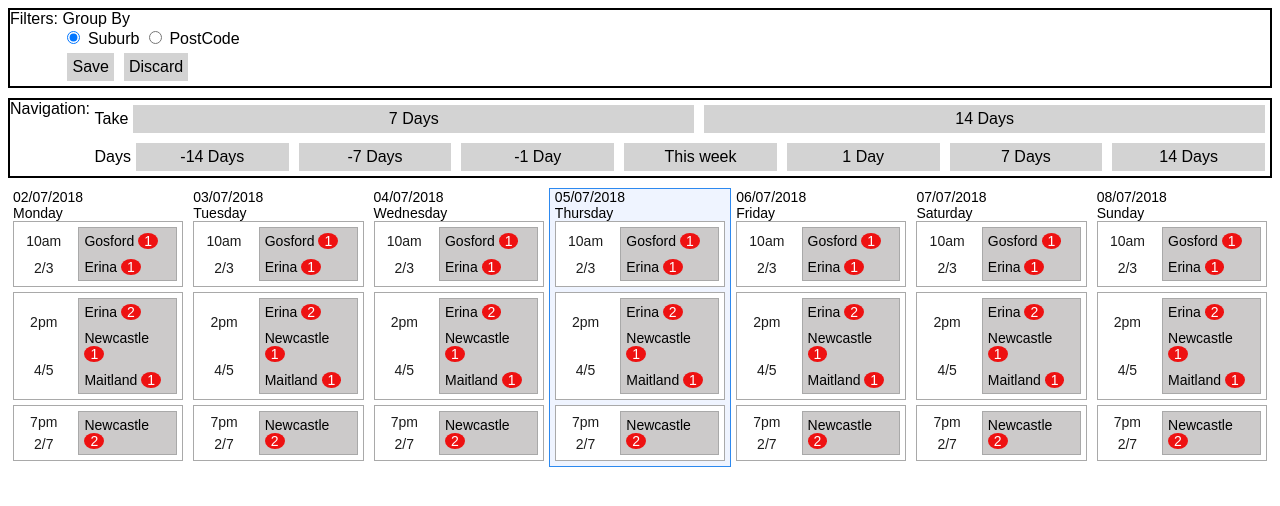
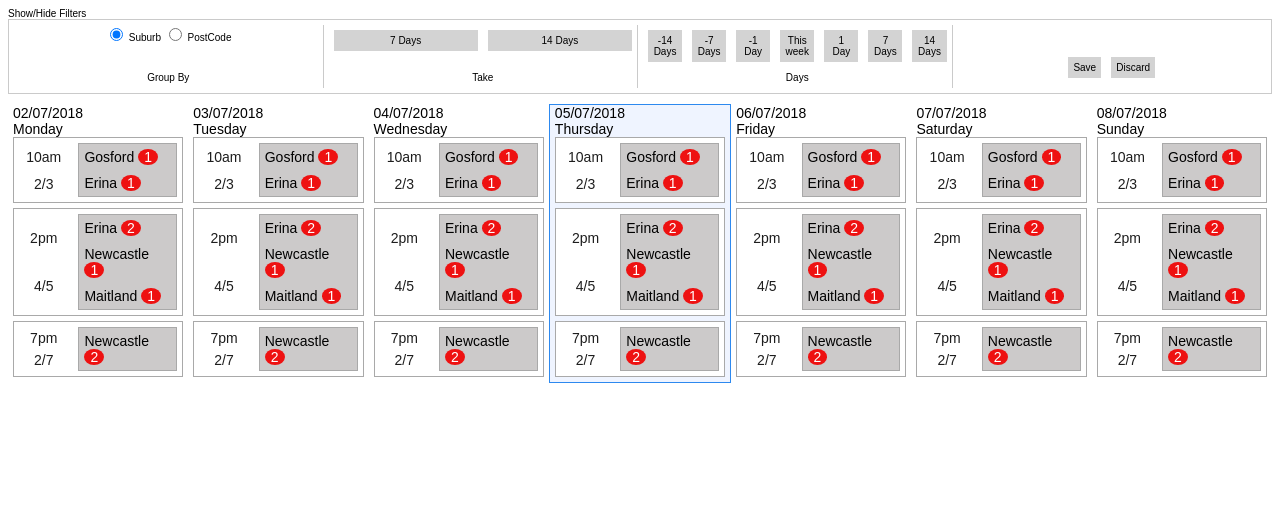
Before and after one commit to alexjwatts83/ng-dnd-test-app, an Angular app in the folder ng-dnd-test-app/: page / in a window 1280 px wide. Shown: the top 506 px of the page. Built offline with nearby package versions, Linux system fonts and the light colour scheme; what ng2-dnd would draw is missing.

Commit message:
styling for filter panel

```diff
--- a/ng-dnd-test-app/src/app/dnd-calendar/dnd-calendar.component.css
+++ b/ng-dnd-test-app/src/app/dnd-calendar/dnd-calendar.component.css
@@ -15,9 +15,14 @@
     margin-bottom: 5px;
     font-size: 14px;
 }
-.timeslot-close{
-    color: #1d1d1d;font-size: 20px;;font-weight: bold;
+
+.timeslot-close {
+    color: #1d1d1d;
+    font-size: 20px;
+    ;
+    font-weight: bold;
 }
+
 .dnd-day {
     /* border-left: 1px dashed #1d1d1d; */
     flex: 1;
@@ -276,17 +281,57 @@
     position: relative;
     cursor: pointer;
 }
-.no-appointments{
+
+.no-appointments {
     background-color: #00a300;
 }
 
-.all-booked{
+.all-booked {
     background-color: grey;
     border: 1px solid darkgray;
     color: white;
 }
 
-.is-today{
+.is-today {
     background-color: #eff4ff;
     border: 1px solid #2d89ef;
 }
+
+.filter-panel {
+    display: flex;
+    border: 1px solid #cacaca;
+    margin-bottom: 10px;
+    font-size: 10px;
+    padding: 5px;
+}
+
+.filter-panel-item {
+    flex: 1;
+    display: flex;
+    flex-direction: column;
+    align-items: stretch;
+}
+
+.filter-panel>.filter-panel-item {
+    border-right: 1px solid #cacaca;
+    margin-right: 5px;
+    /* background-color: #2d89ef; */
+}
+
+.filter-panel>.filter-panel-item:last-child {
+    border-right: 0px;
+    margin-right: 0px;
+}
+
+.filter-panel-item-content {
+    /* background-color: pink; */
+    flex: 1;
+    text-align: center;
+}
+
+.filter-panel-item-description {
+    /* background-color: lightsalmon; */
+    text-align: center;
+    padding: 5px 0px;
+    /* border-top: 1px solid black; */
+}
--- a/ng-dnd-test-app/src/app/dnd-calendar/dnd-calendar.component.html
+++ b/ng-dnd-test-app/src/app/dnd-calendar/dnd-calendar.component.html
@@ -1,18 +1,51 @@
-<div style="display: flex;border: 2px solid black;margin-bottom: 10px;">
-  <div>Filters:&nbsp;</div>
-  <div>
+<div (click)="showFilterPanel = !showFilterPanel" style="cursor: pointer;font-size: 10px;">Show/Hide Filters</div>
+<div *ngIf="showFilterPanel" class="filter-panel">
+  <div class="filter-panel-item">
+    <div class="filter-panel-item-content">
       <form name="form" (ngSubmit)="f.form.valid && onSubmit()" #f="ngForm" novalidate>
-      <div>Group By</div>
+
         <input type="radio" value="Suburb" (click)="filterBy = 'Suburb'" name="filterBy" [(ngModel)]="model.filterBy"> Suburb
         <input type="radio" value="PostCode" (click)="filterBy = 'PostCode'" name="filterBy" [(ngModel)]="model.filterBy"> PostCode
         <!-- <div>
               <pre>{{model | json}}</pre>
             </div> -->
       </form>
-    <div style="display: flex">
+    </div>
+    <div class="filter-panel-item-description">
+      Group By</div>
+  </div>
+
+  <div class="filter-panel-item">
+    <div class="filter-panel-item-content" style="display: flex;align-items: flex-start;justify-content: center;">
+      <div class="dnd-nav" style="flex: 1;" *ngFor="let takeDaysOption of takeDaysOptions;">
+        <div (click)="setTakeDays(takeDaysOption)">{{formatDays(takeDaysOption)}}</div>
+      </div>
+    </div>
+    <div class="filter-panel-item-description">
+      Take
+    </div>
+  </div>
+  <div class="filter-panel-item">
+    <div class="filter-panel-item-content" style="display: flex;align-items: flex-start;justify-content: center;">
+      <div class="dnd-nav" style="flex: 1;" *ngFor="let navigationDaysOption of navigationDaysOptions;">
+        <div (click)="navigateToDay(navigationDaysOption)">{{formatDays(navigationDaysOption)}}</div>
+      </div>
+    </div>
+    <div class="filter-panel-item-description">
+      Days
+    </div>
+  </div>
+  <div class="filter-panel-item">
+    <div class="filter-panel-item">
+      <div class="filter-panel-item-content">
+        &nbsp;
+      </div>
+      <div class="filter-panel-item-description" style="display: flex;align-items: flex-start;justify-content: center;">
         <div (click)="saveChanges()" class="mock-buttons">Save</div>
         <div (click)="discardChanges()" class="mock-buttons">Discard</div>
       </div>
+    </div>
+
   </div>
 </div>
 <div *ngIf="showUnscheduled" style="display: flex;border: 2px solid black;margin-bottom: 10px;min-height: 20px;">
@@ -35,26 +68,8 @@
     </div>
   </div>
 </div>
-<div style="display: flex;border: 2px solid black;margin-bottom: 10px;">
-  <div>Navigation:&nbsp;</div>
-  <div style="flex:1;">
-    <div style="display: flex;background-color: transparent;align-items: center;justify-content: center;">
-      <div>Take</div>
-      <div class="dnd-nav" style="flex: 1;" *ngFor="let takeDaysOption of takeDaysOptions;">
-        <div (click)="setTakeDays(takeDaysOption)">{{formatDays(takeDaysOption)}}</div>
-      </div>
-    </div>
-    <div style="display: flex;background-color: transparent;align-items: center;justify-content: center;">
-      <div>Days</div>
-      <div class="dnd-nav" style="flex: 1;" *ngFor="let navigationDaysOption of navigationDaysOptions;">
-        <div (click)="navigateToDay(navigationDaysOption)">{{formatDays(navigationDaysOption)}}</div>
-      </div>
-    </div>
-  </div>
-
-</div>
 <div class="dnd-container">
-  <div class="dnd-day" *ngFor="let day of days; let dayIndex = index"  [ngClass]="{'is-today': day.IsToday }">
+  <div class="dnd-day" *ngFor="let day of days; let dayIndex = index" [ngClass]="{'is-today': day.IsToday }">
     <div class="dnd-timeslot-details">
       <!-- <div class="flex-one">
         <div class="dnd-timeslot-details-detail">
@@ -86,8 +101,7 @@
       </div>
       <div style="display: flex;flex: 2;padding: 5px;">
         <div style="flex: 1;min-height: 20px;" dnd-droppable (onDropSuccess)="transferDataSuccess($event,dayIndex,timeslotIndex)"
-          class="dnd-timeslot-dropzone"
-          [ngClass]="{'no-appointments': timeslot.Customers.length == 0,'all-booked': timeslot.Customers.length >= timeslot.TimeSlotsTotal }">
+          class="dnd-timeslot-dropzone" [ngClass]="{'no-appointments': timeslot.Customers.length == 0,'all-booked': timeslot.Customers.length >= timeslot.TimeSlotsTotal }">
           <div *ngIf="timeslot.Customers.length == 0" style="display: flex;align-items: center;justify-items: center;height: 100%;">
             <div style="width: 100%;text-align: center;margin: auto;color: #ffffff">No Appointments</div>
           </div>
--- a/ng-dnd-test-app/src/app/dnd-calendar/dnd-calendar.component.ts
+++ b/ng-dnd-test-app/src/app/dnd-calendar/dnd-calendar.component.ts
@@ -31,6 +31,7 @@ export class DndCalendarComponent implements OnInit {
   ];
   takeDaysOptions: number[] = [7, 14];
   showConfirmationModal:boolean = false;
+  showFilterPanel: boolean = true;
 
   get SelectedTimeSlot(): DndTimeSlot {
     if (this._selectedTimeSlotIndex > -1) {
@@ -61,6 +62,7 @@ export class DndCalendarComponent implements OnInit {
   }
 
   ngOnInit() {
+    this.showFilterPanel=true;
     this.model = {
       filterBy: this.filterBy
     };
```
Lines whose indentation alone changed are shown as unchanged.
